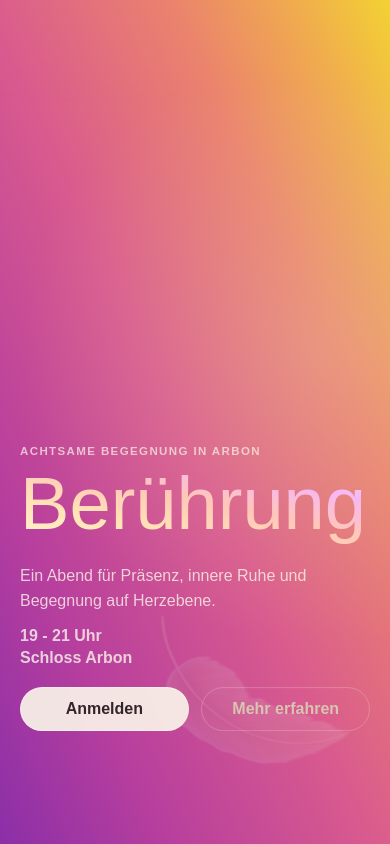
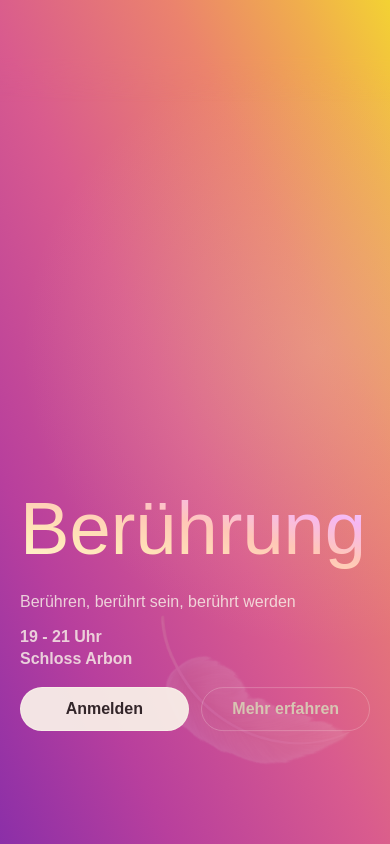
Before and after one commit to GaborElAyoubi/Podolski-site, a React (Vite) app: page / in a window 390 px wide. Shown: the top 844 px of the page. Built offline with nearby package versions, Linux system fonts and the light colour scheme; a web font is replaced by a local one.

Commit message:
Remove kicker and change lede text

```diff
--- a/src/content/siteContent.ts
+++ b/src/content/siteContent.ts
@@ -29,9 +29,8 @@ export const siteContent = {
     },
   ] satisfies NavigationItem[],
   hero: {
-    kicker: 'Achtsame Begegnung in Arbon',
     title: 'Berührung',
-    lede: 'Ein Abend für Präsenz, innere Ruhe und Begegnung auf Herzebene.',
+    lede: 'Berühren, berührt sein, berührt werden',
     meta: ['19 - 21 Uhr', 'Schloss Arbon'],
     actions: {
       primary: {
--- a/src/sections/Hero/Hero.css
+++ b/src/sections/Hero/Hero.css
@@ -53,15 +53,6 @@
   transform: translateY(var(--hero-center-y, -2vh)) scale(var(--hero-center-scale, 1));
   transform-origin: top center;
   will-change: transform;
-}
-
-.hero-kicker {
-  margin: 0;
-  color: rgba(248, 240, 232, 0.72);
-  font-size: 0.82rem;
-  font-weight: 700;
-  letter-spacing: 0.16em;
-  text-transform: uppercase;
 }
 
 .hero-title {
@@ -181,11 +172,6 @@
     gap: 0.85rem;
   }
 
-  .hero-kicker {
-    font-size: 0.72rem;
-    letter-spacing: 0.12em;
-  }
-
   .hero-title {
     font-size: clamp(4rem, 19vw, 5.2rem);
     line-height: 0.88;
--- a/src/sections/Hero/Hero.tsx
+++ b/src/sections/Hero/Hero.tsx
@@ -17,7 +17,6 @@ export function Hero({ progress }: HeroProps) {
         <img className="hero-backdrop-feather" src={featherImage} alt="" aria-hidden="true" />
 
         <div className="hero-center">
-          <p className="hero-kicker">{hero.kicker}</p>
           <h1 className="hero-title">{hero.title}</h1>
           <p className="hero-lede">{hero.lede}</p>
 
```
